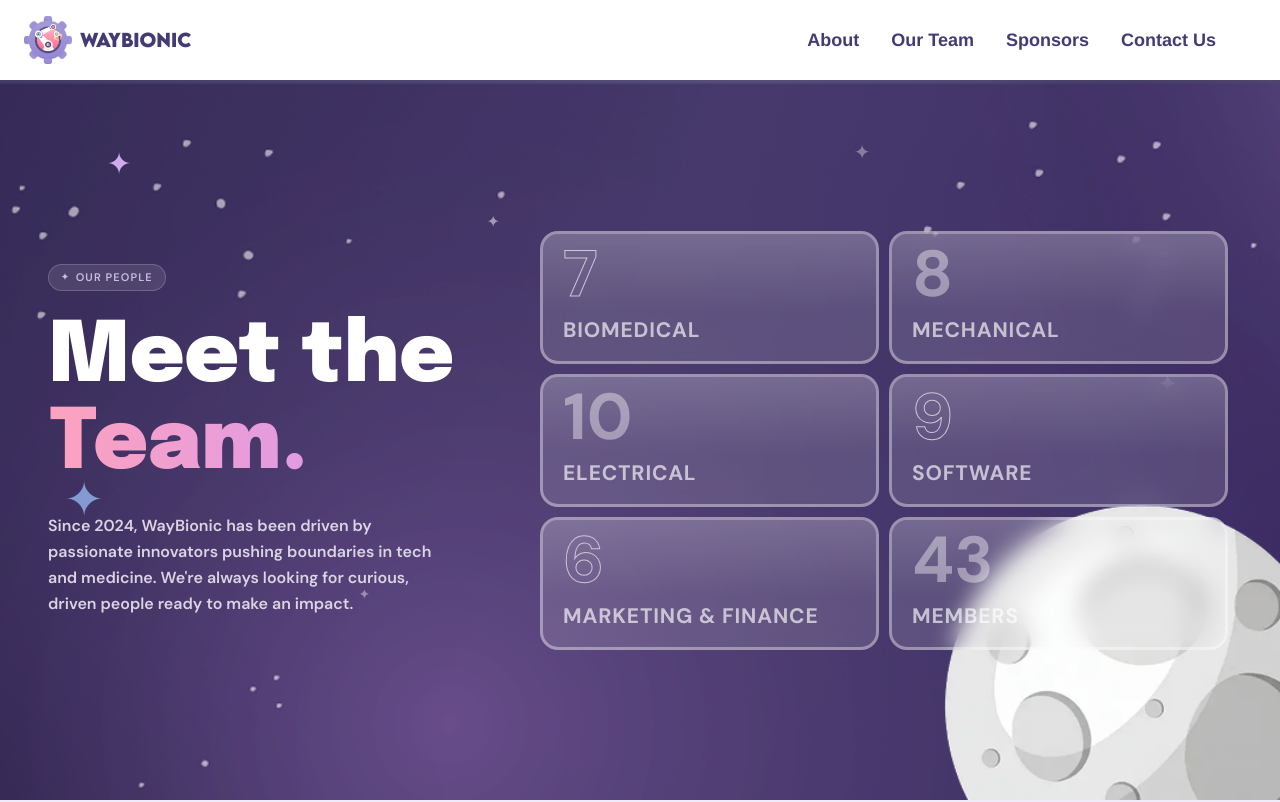
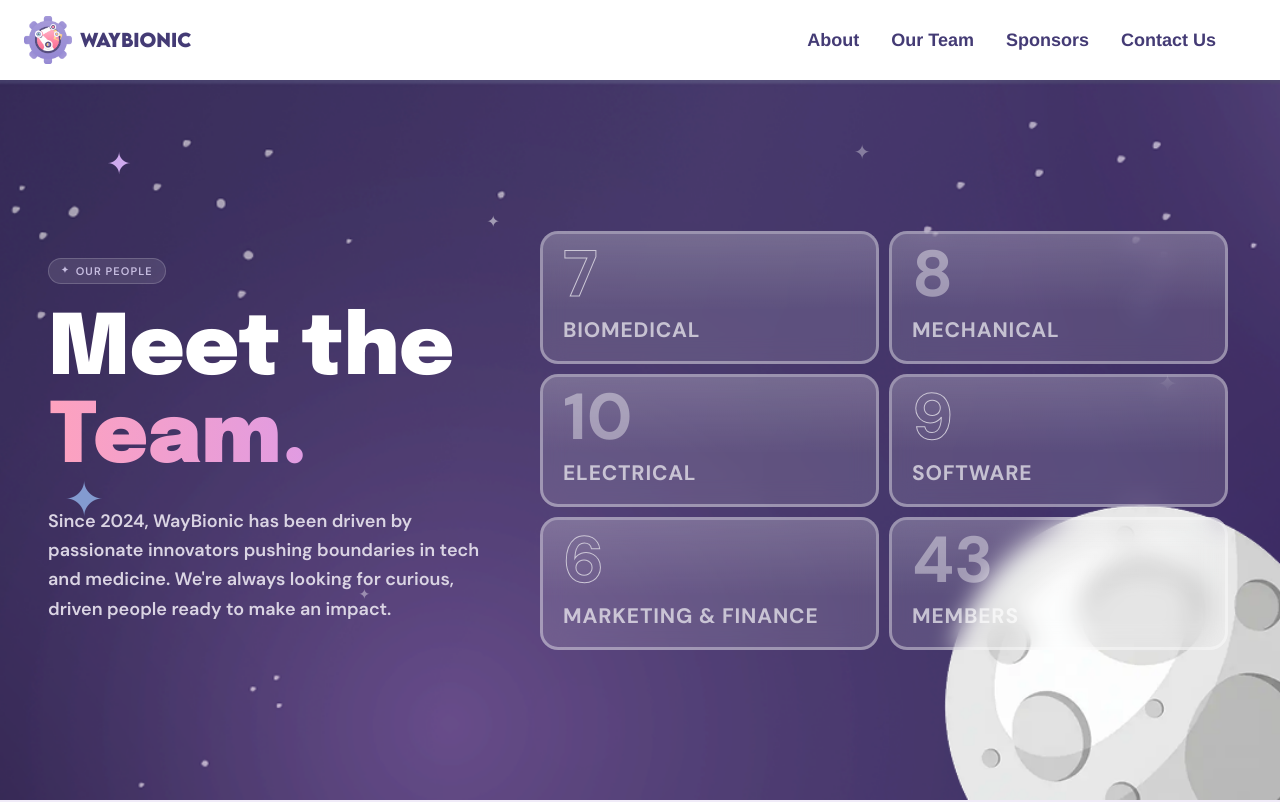
Before and after one commit to Waybionic/temp-website, a Next.js app in the folder waybionic/: page /team in a window 1280 px wide. Shown: the top 802 px of the page. Built offline with nearby package versions, Linux system fonts and the light colour scheme.

Commit message:
minor text size adjustments

```diff
--- a/waybionic/src/app/team/components/hero.tsx
+++ b/waybionic/src/app/team/components/hero.tsx
@@ -579,8 +579,8 @@ export default function Hero() {
             </h1>
 
             <p
-              className="text-m leading-relaxed font-semibold"
-              style={{ color: "#DAD4E3", fontFamily: "var(--font-dm-sans), sans-serif", maxWidth: 400 }}
+              className="text-lg leading-relaxed font-semibold"
+              style={{ color: "#DAD4E3", fontFamily: "var(--font-dm-sans), sans-serif", maxWidth: 450 }}
             >
               Since 2024, WayBionic has been driven by passionate innovators
               pushing boundaries in tech and medicine. We&apos;re always looking
```
